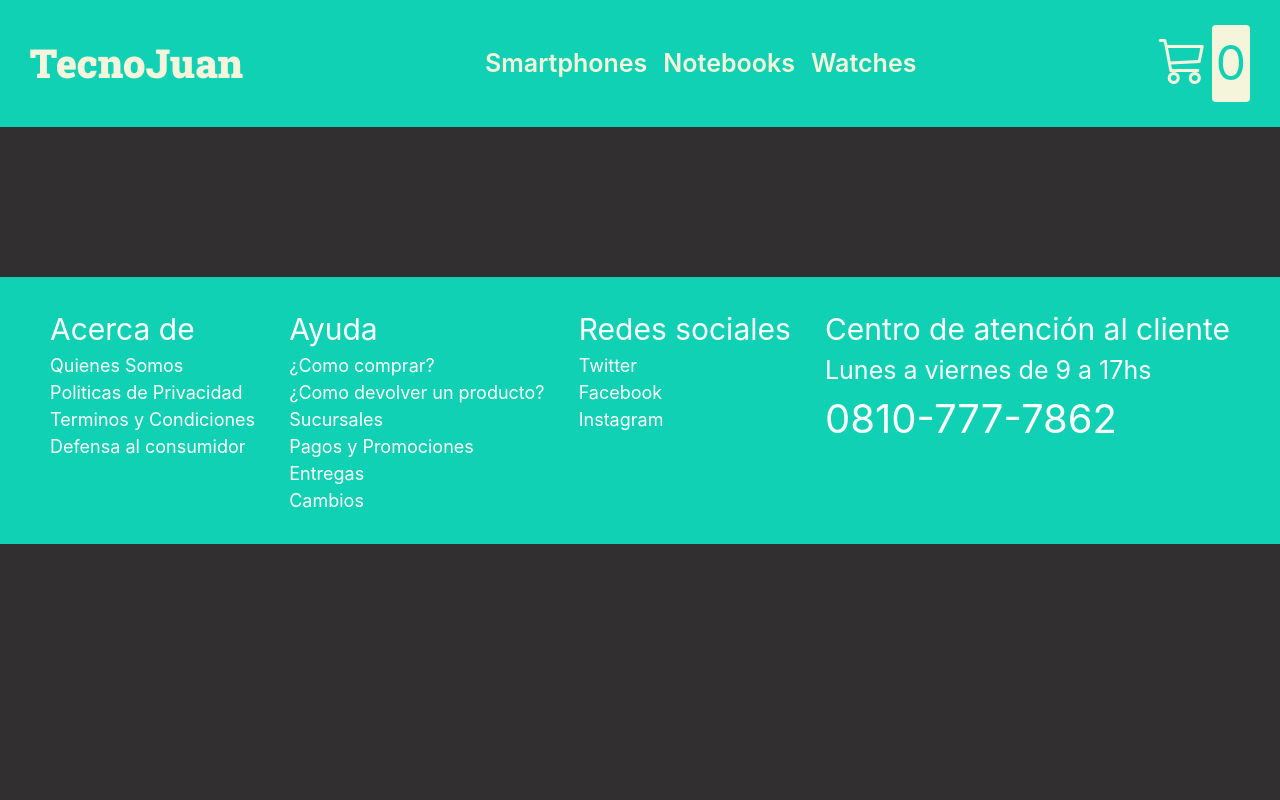
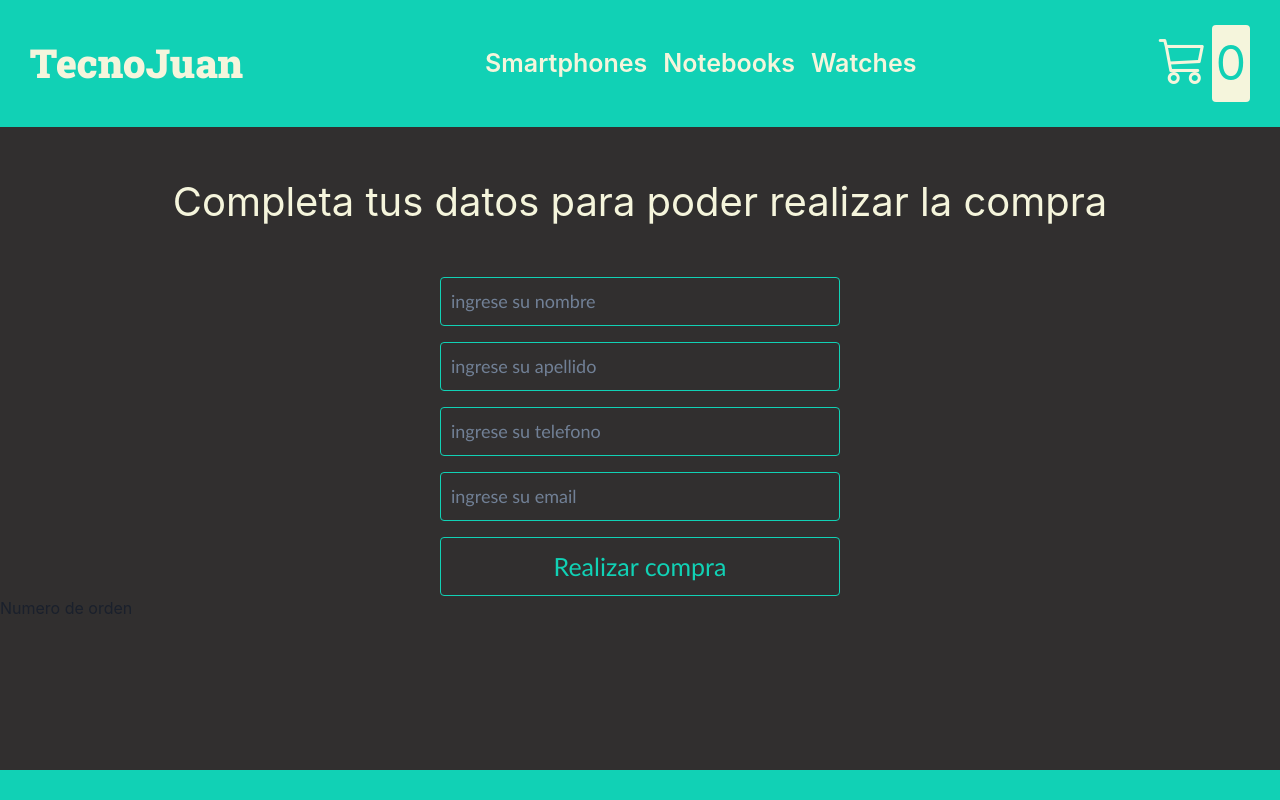
Before and after one commit to vabalo9/ElectroJuan, a React (Vite) app: page /formulario-de-compra in a window 1280 px wide. Shown: the top 800 px of the page. Built offline with nearby package versions, Linux system fonts and the light colour scheme.

Commit message:
ultimos avances

```diff
--- a/src/App.jsx
+++ b/src/App.jsx
@@ -10,12 +10,18 @@ import Welcome from './components/Welcome'
 import {CartContext} from './context/ShoppingCartProvider'
 import { useContext } from "react";
 import CarritoVacio from './components/CarritoVacio'
-
+import SendOrder from './components/SendOrder'
+import CompraFinalizada from './components/CompraFinalizada'
 
 
 
 function App()  {
-   const {carrito}= useContext(CartContext)
+  const {carrito, order}= useContext(CartContext)
+
+
+    console.log(order)
+
+
 
   return (
     <>
@@ -27,6 +33,7 @@ function App()  {
     <Routes>
       < Route exact path="/" element={<Welcome greeting={"Bienvenidos a"} />} />
       < Route exact path="/cart" element={carrito.length !=0 ? <Cart /> : <CarritoVacio/>} />
+      <Route exact path='/formulario-de-compra' element={order== true? <CompraFinalizada /> : <SendOrder /> } />
       < Route exact path="product/:id" element={<ItemDetailContainer />} />
       <Route exact path='/categoria/:categoria' element={<ItemListContainer />} />
       </Routes>
--- a/src/components/Cart.jsx
+++ b/src/components/Cart.jsx
@@ -1,5 +1,6 @@
 import React, {useContext, useState} from 'react'
 import {CartContext} from '../context/ShoppingCartProvider'
+import { Link } from 'react-router-dom'
 
 
 const Cart = () => {
@@ -10,7 +11,7 @@ const Cart = () => {
       <h1 className='titulo-carrito'>Tus productos</h1>
         {  carrito.map((prod)=>{
 
-  return (
+      return (
 
     <div className='div-carrito' key={prod.id}>
       <div className='palabras-iconos'>
@@ -29,11 +30,15 @@ const Cart = () => {
       <img className='imagen-carrito' src={prod.img} />
     </div>
     )
-})  }
+    })  }
   <div className='totales'>
     <h4 className='cantidad-carrito'>Cantidad de productos: {cantidad}</h4>
     <h4 className='cantidad-carrito'> Total: $ {totales}</h4>
   </div>
+  <Link to={`/formulario-de-compra`}>
+    <button className='boton-nexo efecto'>Finalizar compra</button>
+  </Link>
+
     </div>
   )
 }
--- /dev/null
+++ b/src/components/CompraFinalizada.jsx
@@ -0,0 +1,13 @@
+import React from 'react'
+
+const CompraFinalizada = () => {
+  return (
+    <div>
+      <h1 className='titulo-carrito'>
+        felicidades has realizado correctamente la compra
+      </h1>
+    </div>
+  )
+}
+
+export default CompraFinalizada
--- a/src/components/Item.jsx
+++ b/src/components/Item.jsx
@@ -28,9 +28,6 @@ const Item = ({id, imagen, descripcion, precio, nombre}) => {
           <Button variant='solid' className="card-button">
             <Link to={`/product/${id}`}>Ver mas detalles</Link>
           </Button>
-          <Button variant='ghost' className="card-button2">
-            Añadir al carrito
-          </Button>
         </ButtonGroup>
       </CardFooter>
     </Card>
--- a/src/components/ItemCount.jsx
+++ b/src/components/ItemCount.jsx
@@ -1,11 +1,12 @@
 import React, { useContext } from 'react'
-import { useState } from 'react'
+import { useState, useEffect } from 'react'
 import {CartContext} from '../context/ShoppingCartProvider'
 
 
 const Contador = ({id, imagen, precio, nombre, stock}) => {
-const {añadirCarrito, compra} = useContext(CartContext);
+const {añadirCarrito, carrito} = useContext(CartContext);
 const [unidades, setUnidades]= useState(1)
+const [compra, setCompra]= useState("Añadir al carrito")
 
 const sumando = () => {
   if (unidades < stock) {
@@ -21,17 +22,23 @@ const restando = () => {
   }
 }
 
+const comprado= carrito.some((prod)=>prod.id==id)
+
+useEffect(() =>{
+  if (comprado) {setCompra("Producto añadido!")}
+
+});
 
 return (
   <>
       <div className='div-contador' >
-        <div className='botones-contador'>
+        <div className='botones-contador invisible'>
           <button className='boton-contador' onClick={restando}><i className="resta-itemcount bi bi-dash-circle-fill"></i></button>
            <span className='contador-titulo'>{unidades}</span>
           <button className='boton-contador' onClick={sumando}><i className="suma-itemcount bi bi-plus-circle-fill"></i></button>
         </div>
 
-          <button className='boton-comprador' onClick={()=> añadirCarrito({id, imagen, precio, nombre, unidades, stock})}>{compra}</button>
+          <button className='boton-comprador efecto' onClick={()=> añadirCarrito({id, imagen, precio, nombre, unidades, stock})}>{compra}</button>
       </div>
     </>
   )
--- a/src/components/ItemDetail.jsx
+++ b/src/components/ItemDetail.jsx
@@ -2,7 +2,7 @@ import React from 'react'
 import ItemCount from "./ItemCount";
 
 const ItemDetail = ({ id, imagen, descripcion, precio, nombre, stock}) => {
-  console.log(id)
+
   return (
     <>
 
--- /dev/null
+++ b/src/components/SendOrder.jsx
@@ -0,0 +1,56 @@
+import {collection, addDoc, getFirestore} from "firebase/firestore"
+import {useState, useContext} from "react"
+import {CartContext} from '../context/ShoppingCartProvider'
+import CompraFinalizada from "./CompraFinalizada"
+import { Link } from 'react-router-dom'
+
+
+
+
+const SendOrder = () => {
+const {carrito, finalizar } = useContext(CartContext);
+const [orderId, setOrderId]= useState(null)
+const [nombre, setNombre] = useState("")
+const [apellido, setApellido] = useState("")
+const [telefono, setTelefono] = useState("")
+const [email, setEmail]= useState("")
+
+const db = getFirestore()
+
+const handleSubmit=(e)=>{
+    e.preventDefault()
+    addDoc(orderCollection, order).then(({id})=>
+    setOrderId(id))
+}
+
+const order = {
+    nombre,
+    apellido,
+    telefono,
+    email,
+    items: carrito.map(data =>({id: data.id, nombre: data.nombre , precio: data.precio}))
+}
+
+
+
+  // <CompraFinalizada orderId={orderId} />
+const orderCollection = collection(db, "orden")
+
+  return (
+    <div>
+        <p className='titulo-register'>Completa tus datos para poder realizar la compra</p>
+        <form className="form-register" onSubmit={handleSubmit}>
+            <input className="register" required type="text" placeholder='ingrese su nombre' onChange={(e)=> setNombre(e.target.value)}/>
+            <input className="register" required type="text" placeholder='ingrese su apellido' onChange={(e)=> setApellido(e.target.value)}/>
+            <input className="register" required type="number" placeholder='ingrese su telefono' onChange={(e)=> setTelefono(e.target.value)}/>
+            <input className="register" required type="email" placeholder='ingrese su email' onChange={(e)=> setEmail(e.target.value)} />
+            <button className="boton-finalizador efecto" type='submit' onClick={()=> finalizar({orderId})}>Realizar compra</button>
+
+        </form>
+        <p>Numero de orden {orderId}</p>
+    </div>
+  )
+
+}
+
+export default SendOrder
--- a/src/context/ShoppingCartProvider.jsx
+++ b/src/context/ShoppingCartProvider.jsx
@@ -77,9 +77,17 @@ const ShoppingCartProvider = ({ children }) => {
   const cantidad = carrito.reduce((acc, producto) => acc + producto.unidades, 0)
   const totales = carrito.reduce((acc, producto) => acc + producto.total, 0)
 
+  let order = false;
+
+
+  function finalizar({orderId}) {
+    if (orderId) {
+      return order == orderId
+  }
+}
 
   return (
-    <CartContext.Provider value={{ añadirCarrito, carrito, cantidad, totales, compra, sumarEnCarrito, restarEnCarrito, eliminarProducto}}>
+    <CartContext.Provider value={{ añadirCarrito, carrito, cantidad, totales, compra, sumarEnCarrito, restarEnCarrito, eliminarProducto, finalizar, order}}>
         {children}
         </CartContext.Provider>
     )
--- a/src/style.css
+++ b/src/style.css
@@ -192,7 +192,9 @@
    }
 
    .boton-comprador {
-    background-color:var(--principal-bg-color);
+    color:var(--principal-bg-color) ;
+    border: 1px solid var(--principal-bg-color);
+    background-color: var(--color-fondo);
     border-radius: 45px;
     font-size: 25px;
     width: 250px;
@@ -351,3 +353,72 @@
     margin-top: 40px;
     margin-inline: 80px;
    }
+
+   .form-register {
+    width: 400px;
+    margin: auto;
+    margin-top: 5px;
+    border-radius: 4px;
+    font-family: calibri;
+    color: white;
+   }
+
+
+
+   .register {
+    width: 100%;
+    padding: 10px;
+    border-radius: 4px;
+    margin-bottom: 16px;
+    border: 1px solid var(--principal-bg-color);
+    font-size: 18px;
+    outline: none
+   }
+
+
+
+   .boton-finalizador {
+    border-radius: 4px;
+    font-size: 25px;
+    width: 100%;
+    padding: 10px;
+    color:var(--principal-bg-color) ;
+    background-color: var(--color-fondo);
+    border: 1px solid var(--principal-bg-color);
+
+   }
+
+
+   .boton-nexo {
+     display: flex;
+     align-items: center;
+     justify-content: center;
+     border-radius: 4px;
+     margin-inline: 500px;
+     margin-top: 50px;
+     font-size: 25px;
+     width: 500px;
+     padding: 10px;
+     color:var(--principal-bg-color) ;
+     background-color: var(--color-fondo);
+     border: 1px solid var(--principal-bg-color);
+    }
+
+    .efecto:hover {
+     background-color:var(--principal-bg-color);
+     color: var(--color-fondo);
+   }
+
+   .titulo-register {
+    margin-block: 45px;
+    display: flex;
+    align-items: center;
+    justify-content: center;
+    color: beige;
+    font-size: 40px;
+   }
+
+   .invisible {
+    display: none;
+
+   }
```
